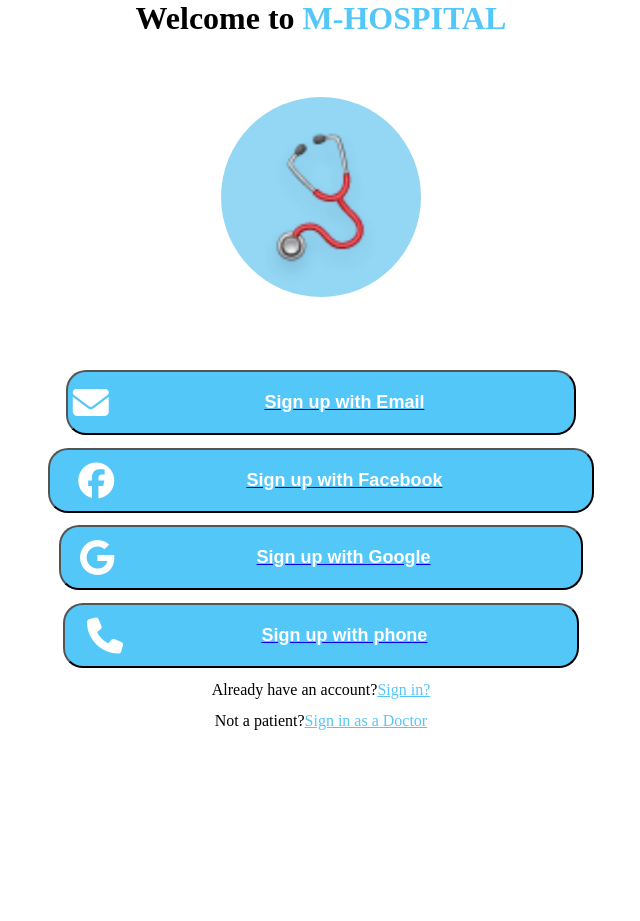
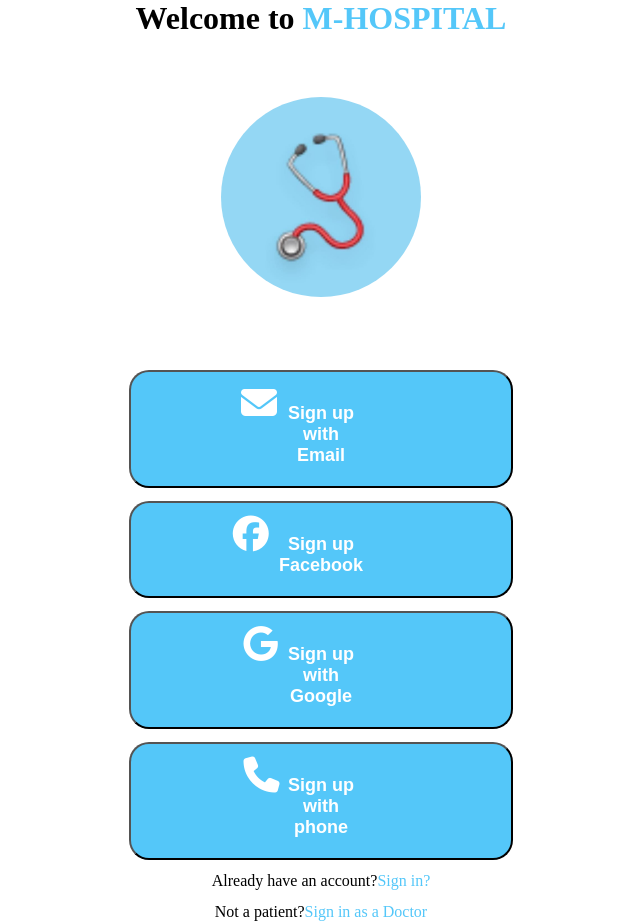
Before and after one commit to rodgersochieng/M-HOSPIATAL, a plain HTML site: page signup.html in a window 1280 px wide. Shown: the whole page, without its empty margins (319-959 px from the left). Before the commit the page ends 800 px from the top, so only its background shows below. Drawn offline with Linux system fonts and the light colour scheme.

Commit message:
This commit will make the required changes to buttons in confirm.html, registration.html and signup.html

```diff
--- a/assets/style.css
+++ b/assets/style.css
@@ -27,6 +27,13 @@ button {
   border-radius: 20px;
   color: white;
   font-size: 18px;
+  width: 30%;
+  height: 35%;
+
+}
+a{
+  text-decoration: none;
+  color: white;
 }
 .button1 {
   display: flex;
@@ -52,21 +59,26 @@ button {
   justify-content: center;
   padding-top: 1%;
 }
+#icon1,#icon2,#icon3,#icon4{
+  align-items: flex-start;
+  padding-top: 10px;
+}
 #icon1{
     position: relative;
-    left: -70%
+    left: -50%;
+
 }
 #icon2{
     position: relative;
-    left: -50%
+    left: -55%
 }
 #icon3{
     position: relative;
-    left: -60%
+    left: -47%
 }
 #icon4{
     position: relative;
-    left: -60%
+    left: -47%
 }
 .patient {
   display: flex;
@@ -95,7 +107,7 @@ input {
   padding-top: 1%;
   padding: 20px 150px;
   border-radius: 20px;
-  background-color: #54c7f9;
+  background-color: white;
   text-align: start;
   font-size: 20px;
 }
@@ -141,6 +153,7 @@ input {
     padding-top: 1%;
     padding: 20px 150px;
     border-radius: 20px;
+    margin-inline-start: 80px;
 }
 .button5 b{
     font-size: 20px;
--- a/signup.html
+++ b/signup.html
@@ -25,21 +25,21 @@
       />
     </div>
     <div class="button1">
-        <a href="registration.html"><button>
+      <button><a href="registration.html">
     <i class="fa-solid fa-envelope fa-2xl fa-pull-left" id="icon1"></i>
     <b>Sign up with Email</b>
 </button></a>
     </div>
     <div class="button2">
-        <a href="https://www.facebook.com/"><button><i class="fa-brands fa-facebook fa-2xl fa-pull-left" id="icon2"></i>
-        <b>Sign up with Facebook</b></button></a>
+       <button><a href="https://www.facebook.com/"><i class="fa-brands fa-facebook fa-2xl fa-pull-left" id="icon2"></i>
+        <b>Sign up Facebook</b></button></a>
     </div>
-    <div class="button3">
-        <a href="https://myaccount.google.com/intro/signing-in-to-google"><button><i class="fa-brands fa-google fa-2xl fa-pull-left" id="icon3" ></i>
+    <div class="button3"><button>
+        <a href="https://myaccount.google.com/intro/signing-in-to-google"><i class="fa-brands fa-google fa-2xl fa-pull-left" id="icon3" ></i>
         <b>Sign up with Google</b></button></a>
     </div>
     <div class="button4">
-        <a href="registration.html"><button><i class="fa-solid fa-phone fa-2xl fa-pull-left" id="icon4"></i>
+       <button><a href="registration.html"><i class="fa-solid fa-phone fa-2xl fa-pull-left" id="icon4"></i>
         <b>Sign up with phone</b></button></a>
     </div>
     <div class="patient">
```
Also changed, not shown: confirm.html (+3 -3 lines), registration.html (+2 -2 lines).
